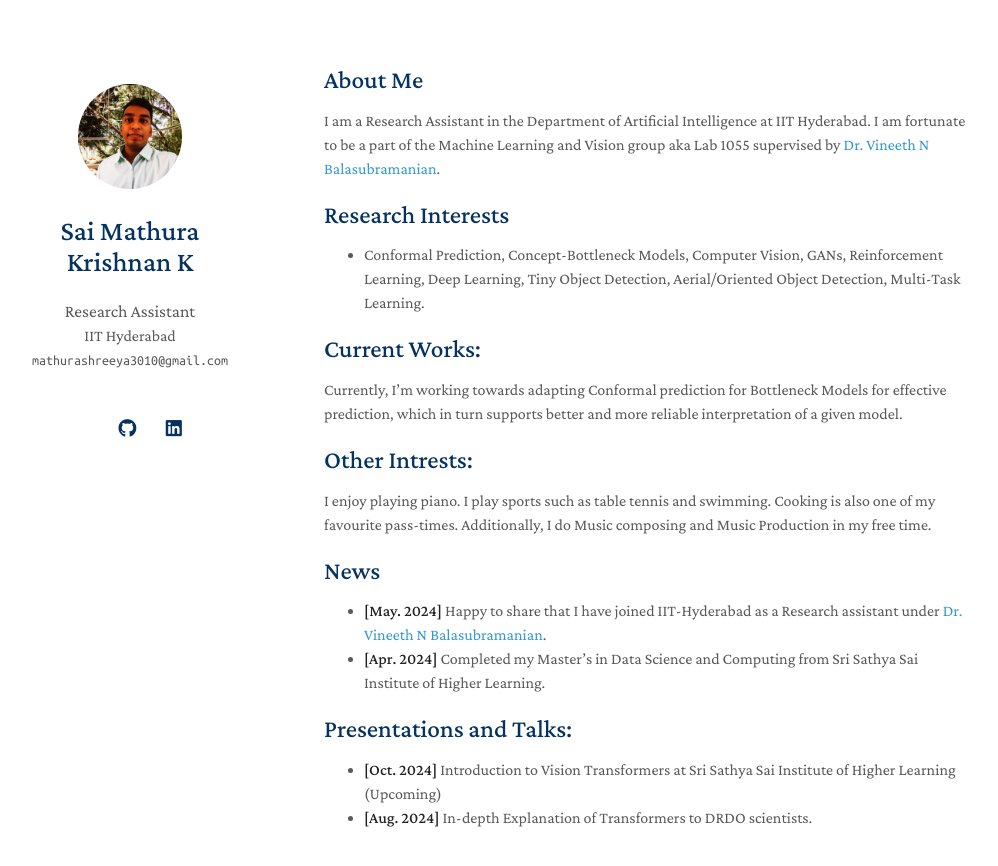
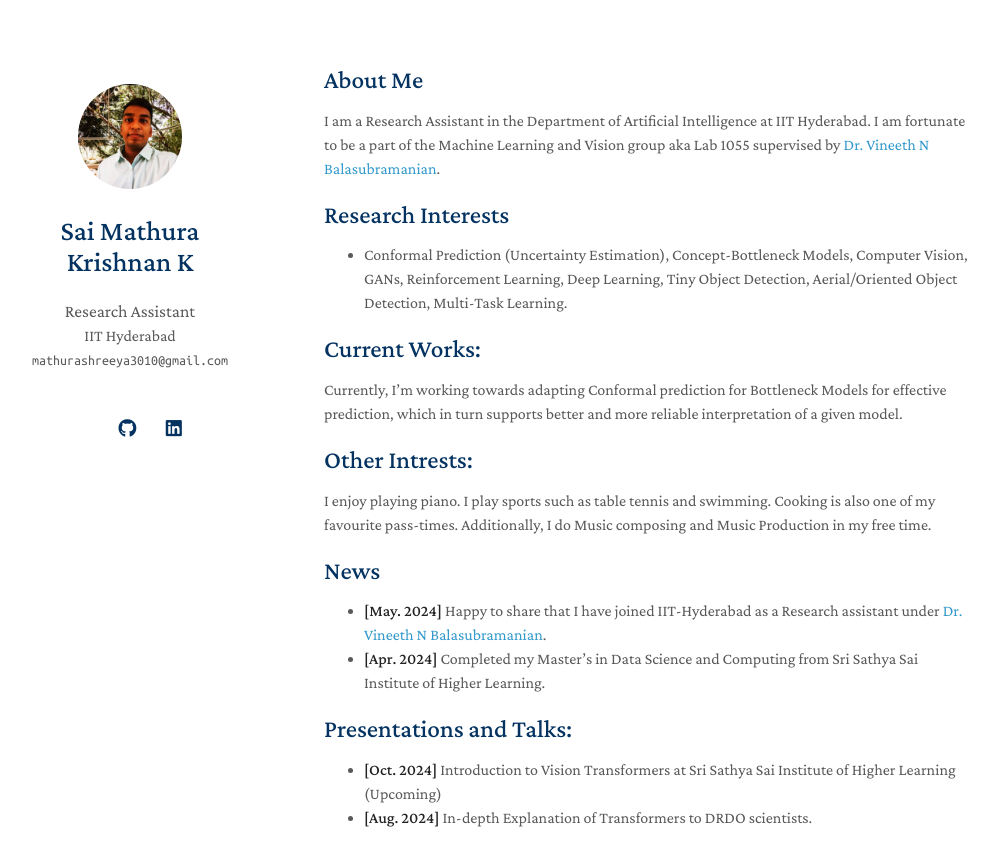
Before and after one commit to saimathura/saimathura.github.io, a Jekyll site: the page built from index.md, in a window 1280 px wide and 924 px high. Shown: the top 866 px of the window, without its empty margins (146-1144 px from the left). Built offline with Jekyll 4.4.1, drawn with Linux system fonts in a browser that asks for light colours; nearby versions of some CDN libraries; a style sheet for code colours, icons or effects is not loaded; our own code applies the rules of GitHub Pages for plain Markdown files.

Commit message:
Update research interests in index.md
Clarified the description of research interests by adding 'Uncertainty Estimation' to Conformal Prediction.

```diff
--- a/index.md
+++ b/index.md
@@ -8,7 +8,7 @@ I am a Research Assistant in the Department of Artificial Intelligence at IIT Hy
 
 ## Research Interests
 
-- Conformal Prediction, Concept-Bottleneck Models, Computer Vision, GANs, Reinforcement Learning, Deep Learning, Tiny Object Detection, Aerial/Oriented Object Detection, Multi-Task Learning.
+- Conformal Prediction (Uncertainty Estimation), Concept-Bottleneck Models, Computer Vision, GANs, Reinforcement Learning, Deep Learning, Tiny Object Detection, Aerial/Oriented Object Detection, Multi-Task Learning.
 
 ## Current Works:
 
```
